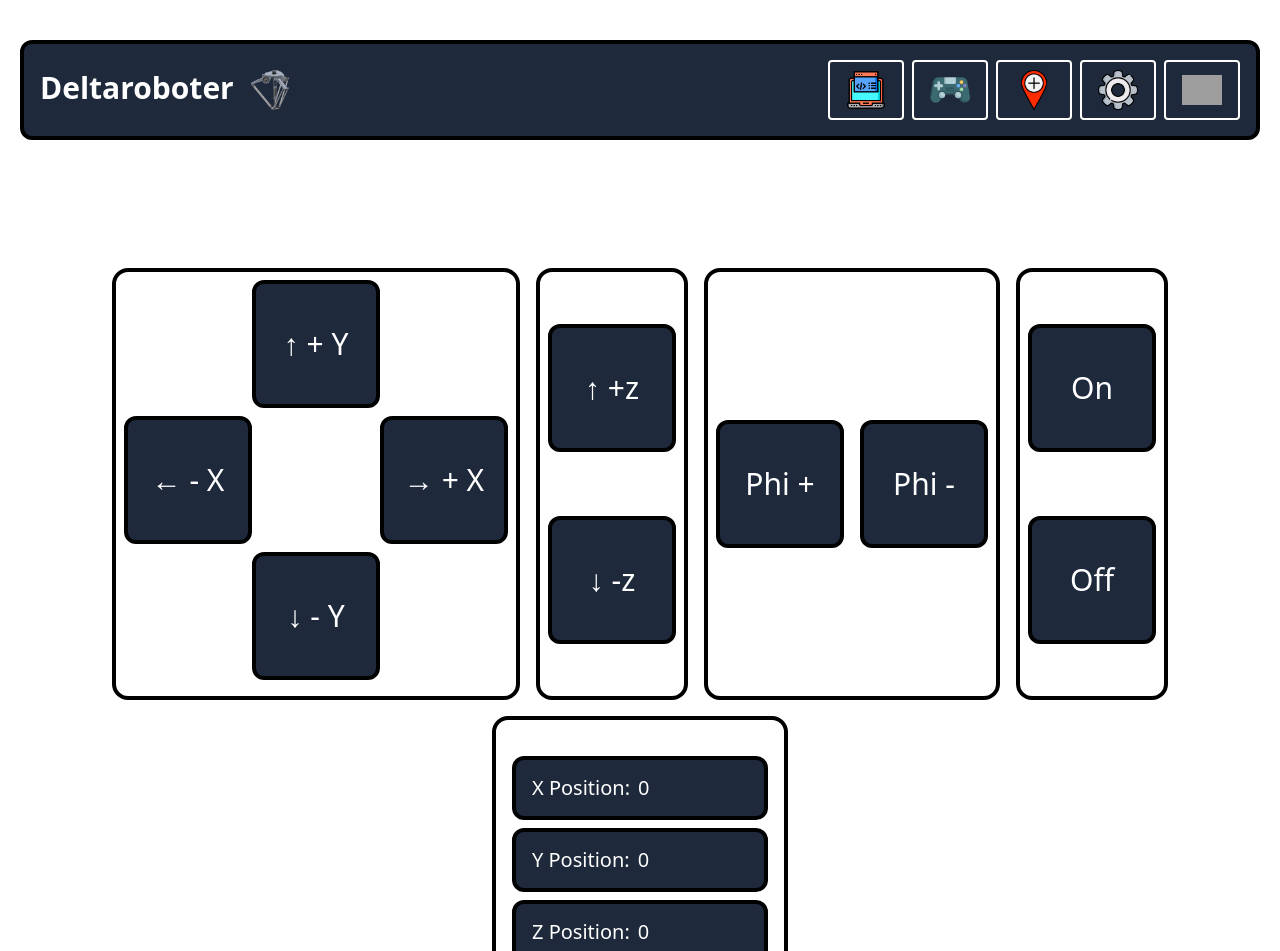
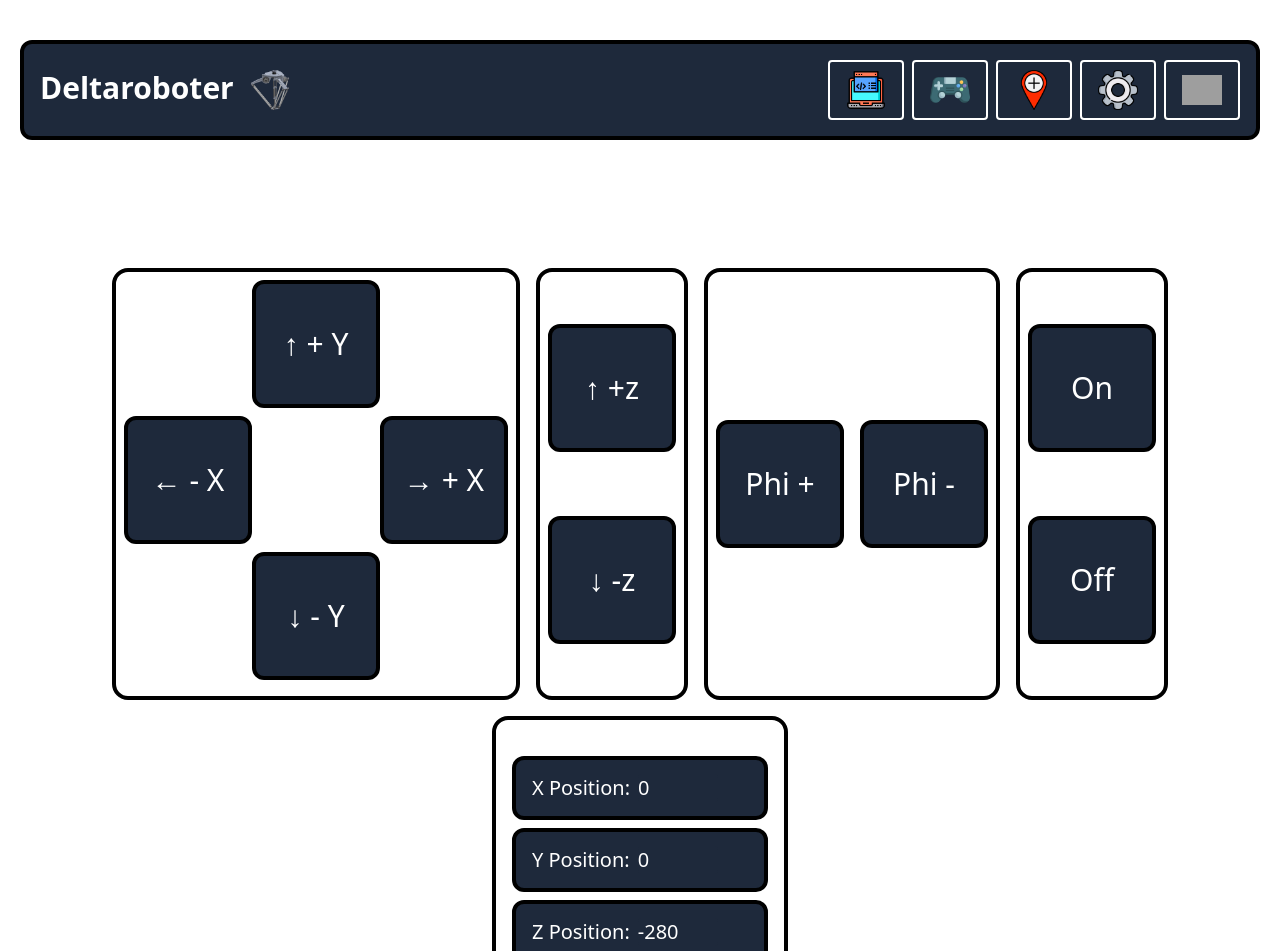
Before and after one commit to MayarAnon/Deltaroboter, a React (Create React App) app in the folder Frontend/: page / in a window 1280 px wide. Shown: the top 951 px of the page. Built offline with nearby package versions, Linux system fonts and the light colour scheme; grey boxes are pictures that could not be loaded.

Commit message:
manueller Modus angebunden, Slider noch ausgeschlossen

```diff
--- a/Frontend/src/App.js
+++ b/Frontend/src/App.js
@@ -36,16 +36,16 @@ const App = (props) => {
   const [coordinates,setCoordinates] = useState({
     x: 0,
     y: 0,
-    z: 0,
+    z: -280,
     phi: 0,
     actuator: '',
     ton: 0,
     toff: 0
   })
 
-  const handleCoordinateChange = (newCoordinates) =>{
-    setCoordinates(newCoordinates)
-  }
+  const handleCoordinateChange = (newCoordinates) => {
+    setCoordinates(newCoordinates);
+  };
 
   //hier ist das aktuell Geladene Programm gespeichert
   const [items, setItems] = useState([]);
@@ -75,6 +75,7 @@ const App = (props) => {
           modi={Settings.manualMode}
           gripper={Settings.gripper}
           speed={Settings.speed}
+          initialCoordinates={coordinates}
           onCoordinateChange={handleCoordinateChange}
           menuState={menuState}
           koordinateSystem={Settings.koordinateSystem}
--- a/Frontend/src/Components/manualMode.jsx
+++ b/Frontend/src/Components/manualMode.jsx
@@ -1,57 +1,84 @@
 import React,{ useState,useEffect,useRef} from 'react';
 import Slider from './Slider'
+import axios from 'axios';
 
 const ManuellMode = (props) => {
 
 
 
-    const [xValue,setXValue] = useState(0)
-    const [yValue,setYValue] = useState(0)
-    const [zValue,setZValue] = useState(0)
-    const [phiValue,setPhiValue] = useState(0)
-    const [actuator,setActuator] = useState('')
-
-    useEffect(() =>{
-      props.onCoordinateChange({xPosition: xValue,yPosition: yValue,zPosition: zValue,phi:phiValue,actuator:actuator,ton:0,toff:0,Id:0})
-    },[props.menuState])
+  const [xValue, setXValue] = useState(props.initialCoordinates.x);
+  const [yValue, setYValue] = useState(props.initialCoordinates.y);
+  const [zValue, setZValue] = useState(props.initialCoordinates.z);
+  const [phiValue, setPhiValue] = useState(props.initialCoordinates.phi);
+  const [actuator, setActuator] = useState(props.initialCoordinates.actuator);
 
   const countIntervalRef = useRef(null);
 
   const handleMouseDown = (axis, direction) => {
-      // Stellen Sie sicher, dass keine Intervalle überschneiden
     if (countIntervalRef.current) {
       clearInterval(countIntervalRef.current);
     }
 
     let setter;
+    let valueChecker = (value) => value; // Standard-Checker, der den Wert unverändert lässt
+
     switch (axis) {
       case 'x':
         setter = setXValue;
+        valueChecker = (value) => {
+          const newY = yValue;
+          const newX = value + direction;
+          return newX * newX + newY * newY <= 40000 ? newX : value; // Begrenzung des Kreisradius
+        };
         break;
       case 'y':
         setter = setYValue;
+        valueChecker = (value) => {
+          const newX = xValue;
+          const newY = value + direction;
+          return newX * newX + newY * newY <= 40000 ? newY : value; // Begrenzung des Kreisradius
+        };
         break;
       case 'z':
         setter = setZValue;
+        valueChecker = (value) => {
+          const newZ = value + direction;
+          return newZ >= -480 && newZ <= -280 ? newZ : value; // Begrenzung der Z-Werte
+        };
         break;
       case 'phi':
         setter = setPhiValue;
+        valueChecker = (value) => value + direction; // Für phi könnte eine andere Art von Begrenzung notwendig sein
         break;
       default:
-          // Handhaben Sie ungültige Achsen
         return;
     }
 
     countIntervalRef.current = setInterval(() => {
-        // Diese Funktion wird abhängig von der Geschwindigkeit aufgerufen und ändert den Wert der Variable
-        setter((prevValue) => prevValue + direction);
+      setter(prevValue => valueChecker(prevValue));
     }, Math.max(0, 100 - props.speed)); // Die Geschwindigkeit beeinflusst das Intervall und darf nicht negativ sein
   };
 
   const handleMouseUpOrLeave = () => {
-        // Intervall stoppen, wenn der Knopf losgelassen wird oder der Cursor den Knopf verlässt
     clearInterval(countIntervalRef.current);
+    sendCoordinates();  // Aufruf der sendCoordinates Funktion, wenn die Maus losgelassen wird
   };
+
+  const sendCoordinates = async () => {
+    const coordinates = [
+      parseFloat(xValue),
+      parseFloat(yValue),
+      parseFloat(zValue),
+      parseFloat(phiValue)
+    ];
+    try {
+      const response = await axios.post('/manual/control/coordinates', { coordinates });
+      console.log('Koordinaten gesendet:', coordinates);
+    } catch (error) {
+      console.error('Fehler beim Senden der Koordinaten:', error.response ? error.response.data : error.message);
+    }
+  };
+
 
 
     return (
@@ -69,7 +96,7 @@ const ManuellMode = (props) => {
             <div className=" w-full sm:w-2/3 flex flex-col items-center justify-center gap-4 "> {/* Adjust this class to control the width */}
               <Slider color={props.color} label="+X / -X" min={-props.workSpaceRadius*0.70} max={props.workSpaceRadius*0.70} externalValue={xValue} onChange={(value) =>setXValue(value)} />
               <Slider color={props.color} label="+Y / -Y" min={-props.workSpaceRadius*0.70} max={props.workSpaceRadius*0.70} externalValue={yValue} onChange={(value) => setYValue(value)} />
-              <Slider color={props.color} label="+Z / -Z" min={-props.workSpaceHeight/2} max={props.workSpaceHeight/2} externalValue={zValue} onChange={(value) => setZValue(value)} />
+              <Slider color={props.color} label="+Z / -Z" min={(-props.workSpaceHeight/2) -380} max={(props.workSpaceHeight/2)-380} externalValue={zValue} onChange={(value) => setZValue(value)} />
               <Slider color={props.color} label="+Phi / -Phi" min={-180} max={180} externalValue={phiValue}  onChange={(value) =>setPhiValue(value) } />
             </div>
           )}
```
Lines whose indentation alone changed are shown as unchanged.
